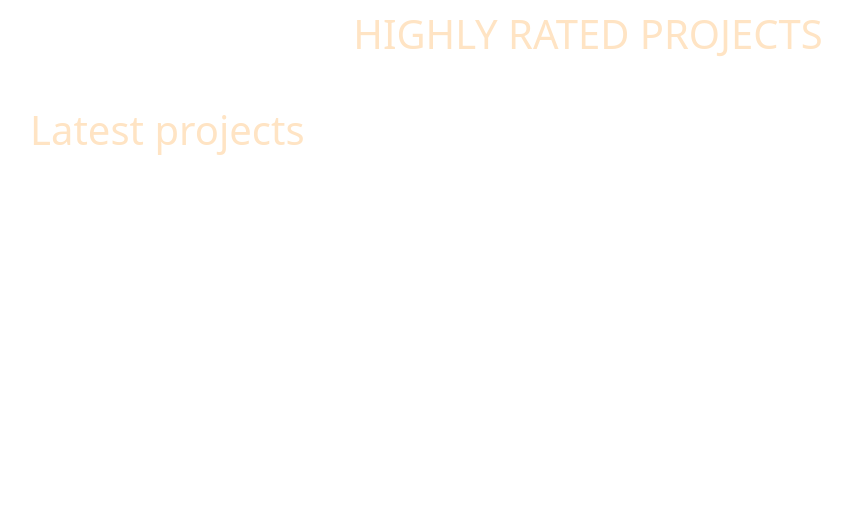
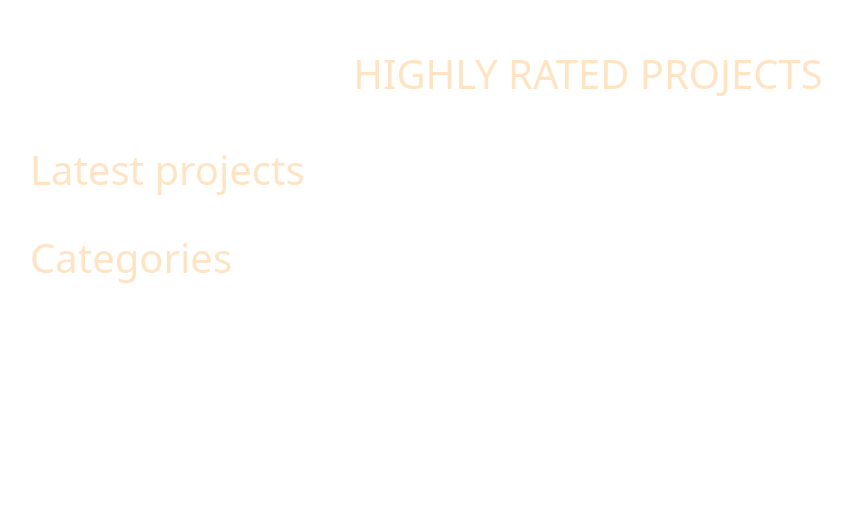
Before and after one commit to aiishaa/Crowd-Funding-Web-App-using-Django, a Django app: template CrowdFund/User/templates/home.html in a window 1280 px wide. Shown: the part 62-592 px from the top of the page, without its empty margins (52-904 px from the left). Run offline with Django 5.2, Linux system fonts and the light colour scheme; the template is opened without the code that fills it, so the values that code supplies are empty; some libraries are stand-ins or nearby versions.

Commit message:
added categories list to user homepage

```diff
--- a/CrowdFund/Project/urls.py
+++ b/CrowdFund/Project/urls.py
@@ -11,4 +11,5 @@ urlpatterns = [
     path('project/delete/<int:project_id>/', delete_project, name='delete_project'),
     path('delete_comment/<int:comment_id>/', delete_comment, name='delete_comment'),
     path('details/<int:id>/', project_details, name='project_details'),
+    path('category/<int:category_id>/', get_category_projects, name='category_projects')
 ]
--- a/CrowdFund/User/templates/home.html
+++ b/CrowdFund/User/templates/home.html
@@ -61,6 +61,7 @@
         }
         h1{
             color: bisque;
+            margin-top: 40px;
         }
     </style>
 
@@ -118,9 +119,18 @@
         </ul>
     </div>
 
+    <!-- Category list -->
+    <div class="category-list">
+        <h1>Categories</h1>
+        <ul>
+            {% for category in categories %}
+                <li><a href="{% url 'category_projects' category.id %}">{{ category.category_name }}</a></li>
+            {% endfor %}
+        </ul>
+    </div>
+
     <script src="{% static 'assets/js/bootstrap.bundle.js' %}"></script>
     <script src="https://cdn.jsdelivr.net/npm/@popperjs/core@2.11.8/dist/umd/popper.min.js" integrity="sha384-I7E8VVD/ismYTF4hNIPjVp/Zjvgyol6VFvRkX/vR+Vc4jQkC+hVqc2pM8ODewa9r" crossorigin="anonymous"></script>
     <script src="https://cdn.jsdelivr.net/npm/bootstrap@5.3.3/dist/js/bootstrap.min.js" integrity="sha384-0pUGZvbkm6XF6gxjEnlmuGrJXVbNuzT9qBBavbLwCsOGabYfZo0T0to5eqruptLy" crossorigin="anonymous"></script>
 </body>
-</html>
 {% endblock %}
--- a/CrowdFund/User/views.py
+++ b/CrowdFund/User/views.py
@@ -18,7 +18,7 @@ from django.contrib.auth.decorators import login_required
 from django.utils import timezone
 import os
 from django.conf import settings
-from Project.models import Project, Picture
+from Project.models import Project, Picture, Category
 
 User = get_user_model()
 
@@ -140,9 +140,11 @@ def goHome(request):
         pictures = Picture.objects.filter(project=project)
         top_rated_projects_with_pictures.append({'project': project, 'pictures': pictures})
 
+    categories = Category.objects.all()
     context = {
         'latest_projects_with_pictures': latest_projects_with_pictures,
         'top_rated_projects_with_pictures': top_rated_projects_with_pictures,
+        'categories': categories
     }
 
     return render(request, 'home.html', context)
```
Also changed, not shown: CrowdFund/Project/templates/category_projects.html (added, +11 -0 lines), CrowdFund/Project/views.py (+9 -0 lines), CrowdFund/media/user/profile_pictures/download.jfif (added).
